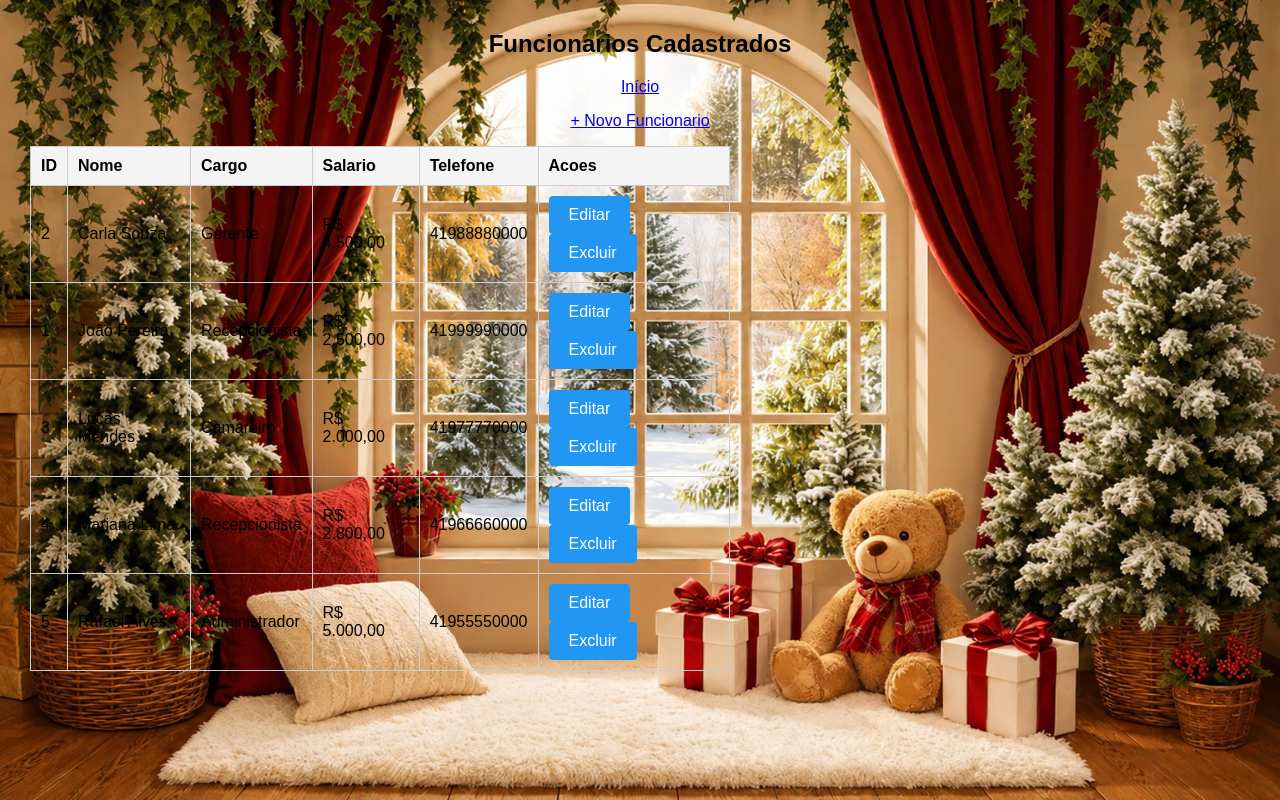
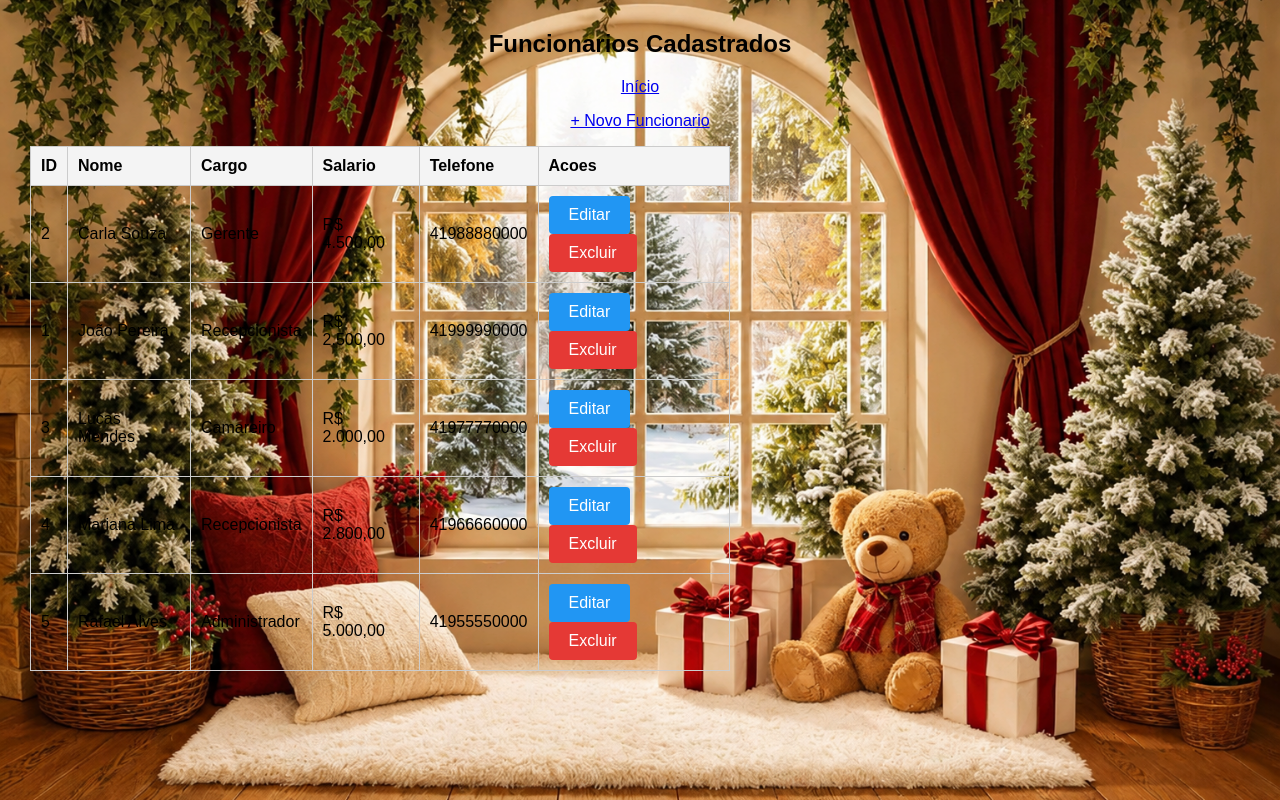
Before and after one commit to aliciatenorio/pousada_aliciabia, a PHP site: page /Funcionarios/listar_funcionarios.php in a window 1280 px wide. Run offline with PHP 8.4, Linux system fonts and the light colour scheme; data comes from the database, SQL or seed files in the repository.

Commit message:
Update listar_funcionarios.php

```diff
--- a/Funcionarios/listar_funcionarios.php
+++ b/Funcionarios/listar_funcionarios.php
@@ -58,7 +58,7 @@ try {
                         <td>
                             <a class="btn btn-editar" href="form_funcionarios.php?id=<?= (int)$funcionario['codigo_funcionario'] ?>">Editar</a>
 
-                            <a class="btn btn-editar" href="excluir_funcionarios.php?id=<?= (int)$funcionario['codigo_funcionario'] ?>">Excluir</a>
+                            <a class="btn btn-excluir" href="excluir_funcionarios.php?id=<?= (int)$funcionario['codigo_funcionario'] ?>">Excluir</a>
                         </td>
                     </tr>
                 <?php endforeach; ?>
```
